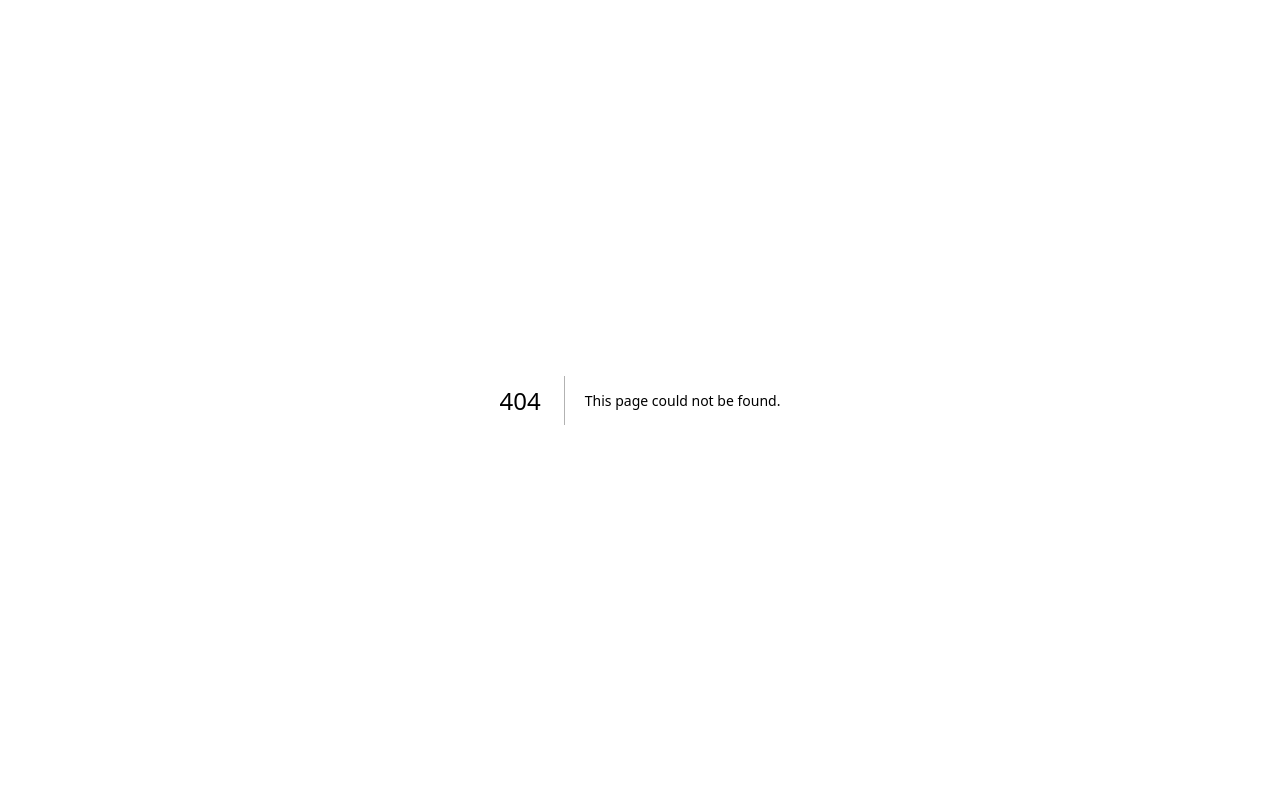
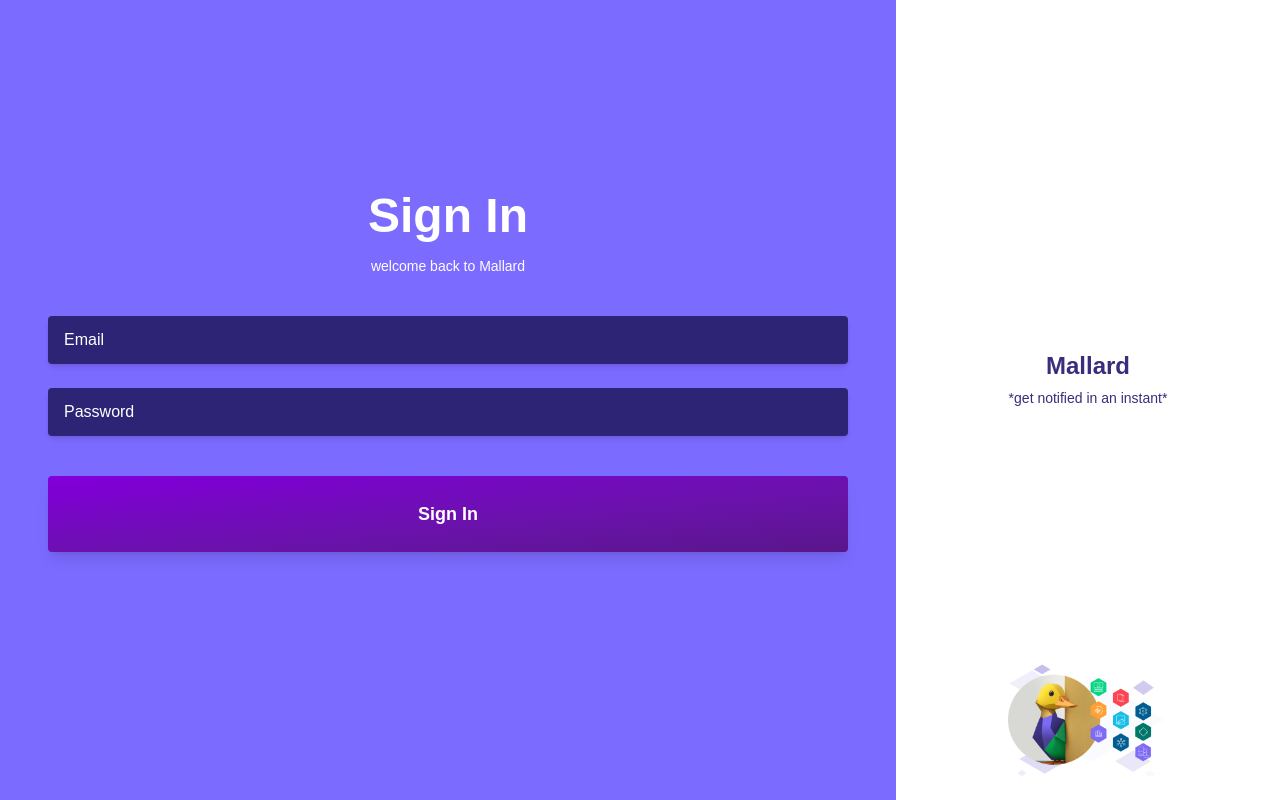
Before and after one commit to TheVikJ/project-mallard, a Next.js app: page /login in a window 1280 px wide. Before the commit this address had no page. Built offline with nearby package versions, Linux system fonts and the light colour scheme.

Commit message:
added login page

```diff
--- /dev/null
+++ b/src/app/login/page.tsx
@@ -0,0 +1,124 @@
+"use client";
+
+import React from "react";
+import { useForm, SubmitHandler } from "react-hook-form";
+import Image from "next/image";
+import duckCreekImage from '../../../public/duckCreek.png';
+
+// Form field types
+type SignInValues = {
+  email: string;
+  password: string;
+};
+
+// Input component
+type InputProps = React.InputHTMLAttributes<HTMLInputElement> & {
+  className?: string;
+};
+
+const Input = React.forwardRef<HTMLInputElement, InputProps>(
+  ({ className, ...props }, ref) => (
+    <input
+      ref={ref}
+      className={`rounded px-4 py-3 w-full focus:outline-none ${className}`}
+      {...props}
+    />
+  )
+);
+Input.displayName = "Input";
+
+// Button component
+type ButtonProps = React.ButtonHTMLAttributes<HTMLButtonElement> & {
+  className?: string;
+  children: React.ReactNode;
+};
+
+const Button: React.FC<ButtonProps> = ({ children, className, ...props }) => (
+  <button className={`rounded px-4 py-3 font-semibold ${className}`} {...props}>
+    {children}
+  </button>
+);
+
+// SignInForm component
+export default function SignInForm() {
+  const {
+    register,
+    handleSubmit,
+    formState: { errors },
+  } = useForm<SignInValues>();
+
+  const onSubmit: SubmitHandler<SignInValues> = (data) => {
+    console.log("Sign In:", data);
+  };
+
+  return (
+    <div className="min-h-screen bg-[#7C6BFF] flex">
+      {/* Left Side Form */}
+      <form
+        onSubmit={handleSubmit(onSubmit)}
+        className="flex-1 px-12 py-16 text-white mt-32"
+      >
+        <h1 className="text-5xl font-bold text-center mb-4">Sign In</h1>
+        <p className="text-sm mb-10 text-center">welcome back to Mallard</p>
+
+        <div className="mb-6">
+          <Input
+            placeholder="Email"
+            {...register("email", {
+              required: "Email is required",
+              pattern: {
+                value: /^[^\s@]+@[^\s@]+\.[^\s@]+$/,
+                message: "Enter a valid email",
+              },
+            })}
+            className="bg-[#2D2475] text-white placeholder:text-white shadow-md"
+          />
+          {errors.email && (
+            <p className="text-red-300 text-sm mt-1">{errors.email.message}</p>
+          )}
+        </div>
+
+        <div className="mb-10">
+          <Input
+            type="password"
+            placeholder="Password"
+            {...register("password", {
+              required: "Password is required",
+              minLength: {
+                value: 6,
+                message: "Minimum 6 characters",
+              },
+            })}
+            className="bg-[#2D2475] text-white placeholder:text-white shadow-md"
+          />
+          {errors.password && (
+            <p className="text-red-300 text-sm mt-1">
+              {errors.password.message}
+            </p>
+          )}
+        </div>
+
+        <Button
+          type="submit"
+          className="bg-gradient-to-br from-purple-700 to-purple-900 w-full py-6 text-lg shadow-lg"
+        >
+          Sign In
+        </Button>
+      </form>
+
+       {/* Right Section */}
+       <div className="hidden lg:flex flex-col items-center justify-center w-[30%] bg-white relative p-6">
+        <h2 className="text-3xl font-semibold text-[#392D7C] mb-2">Mallard</h2>
+        <p className="text-sm text-[#392D7C] mb-10">*get notified in an instant*</p>
+        <div className="w-40 aspect-[1028/828] object-contain rounded-full absolute bottom-4 left-1/2 transform -translate-x-1/2">
+          <Image
+            src={duckCreekImage}
+            alt="Mallard character"
+            fill
+            className="aspect-auto"
+          />
+        </div>
+      </div>
+    </div>
+  );
+}
```
